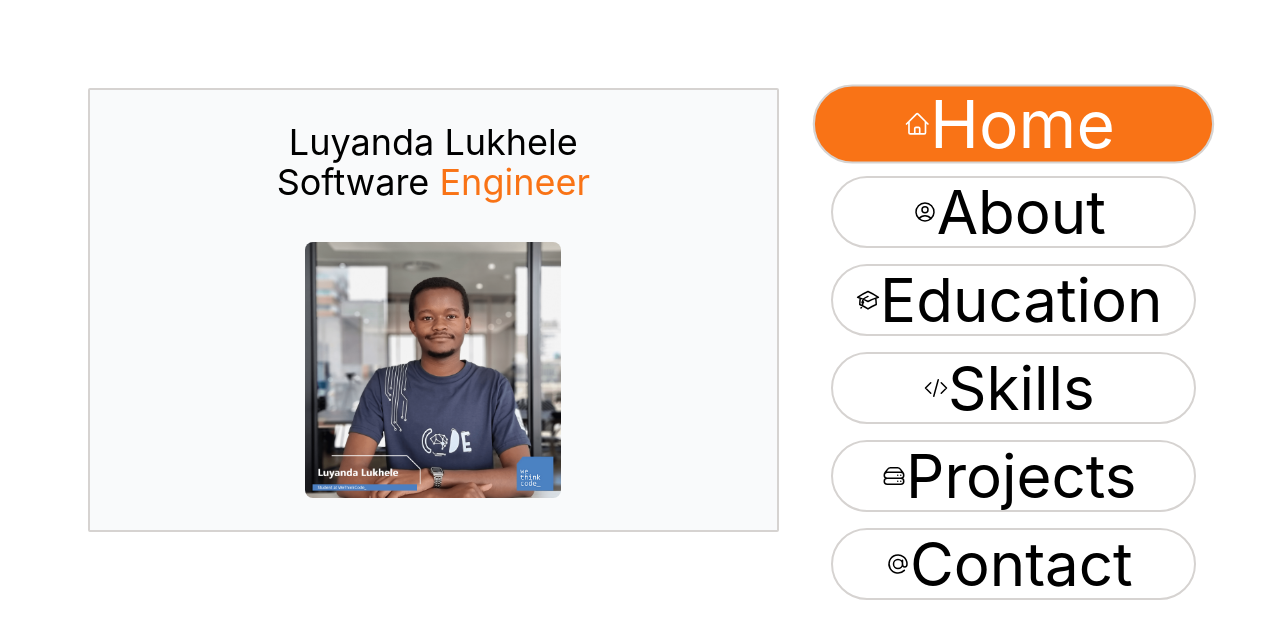
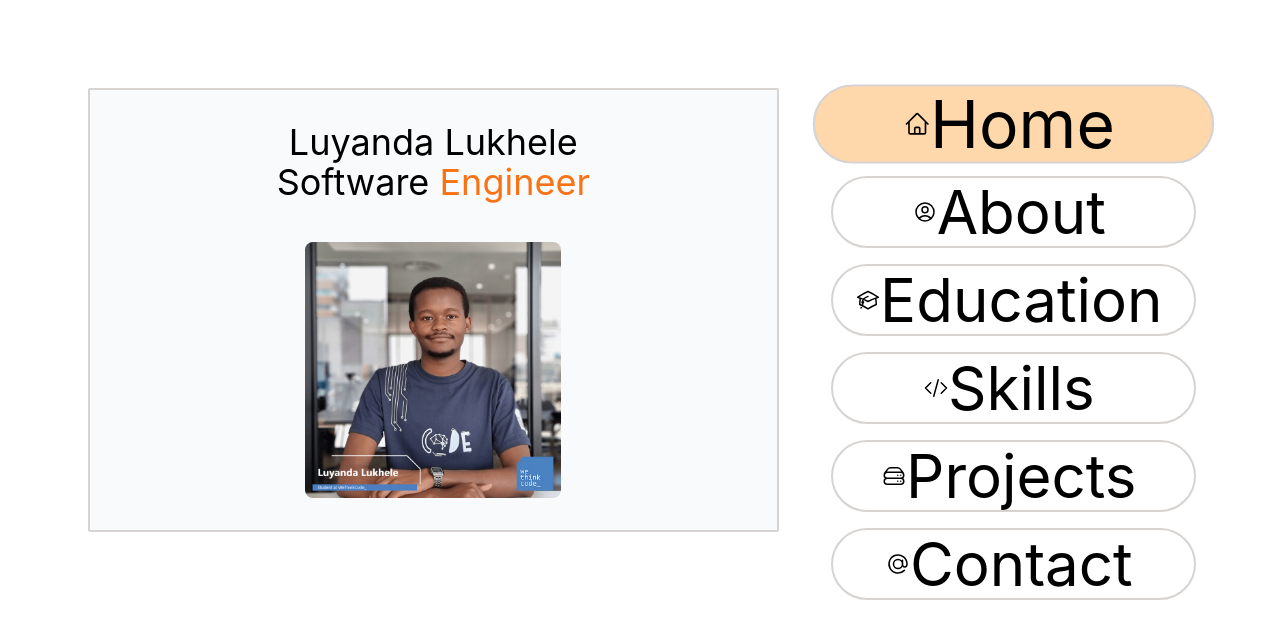
Before and after one commit to LuyaLukhele/portfolio3.0, a React (Create React App) app: page / in a window 1280 px wide. Shown: the top 638 px of the page. Built offline with nearby package versions, Linux system fonts and the light colour scheme.

Commit message:
Fix: origin color accent

```diff
--- a/src/components/navigation.jsx
+++ b/src/components/navigation.jsx
@@ -43,9 +43,9 @@ function Nav() {
 
         {links.map(({id, link, icon}) => (
 
-            <li className={'m-1 overflow-hidden w-10 sm:w-auto flex flex-row justify-center transition ease-in-out delay-150 hover:-translate-y-1 hover:scale-110 hover:bg-orange-500 hover:animate-pulse duration-300 ... border-solid border-2 rounded-full border-stone-300 py-1 my-2'  + (open ===id ? ' animate-bounce-slow scale-110 bg-orange-500 text-white border-orange-500 hover:bg-orange-400 duration-300' : '')} key={id}>
+            <li className={'m-1 overflow-hidden w-10 sm:w-auto flex flex-row justify-center transition ease-in-out delay-150 hover:-translate-y-1 hover:scale-110 hover:bg-orange-500 hover:animate-pulse duration-300 ... border-solid border-2 rounded-full border-stone-300 py-1 my-2'  + (open ===id ? ' animate-bounce-slow scale-110 border-orange-200 hover:bg-orange-400 duration-300' : '')} style={open === id ? {backgroundColor: '#fed7aa'} : undefined} key={id}>
 
-                <button className={"sm:pr-2 sm:text-6xl flex flex-row justify-center cursor-pointer self-center w-full sm:w-5/6 " + (open === id ? 'text-white' : 'sm:text-black')} onClick={() =>
+                <button className={"sm:pr-2 sm:text-6xl flex flex-row justify-center cursor-pointer self-center w-full sm:w-5/6 " + (open === id ? 'text-black' : 'sm:text-black')} onClick={() =>
                 ClickHandler(id)
                 }><span className='self-center' >{icon}</span><span className='hidden sm:inline'>{link}</span></button>
             </li>
```
